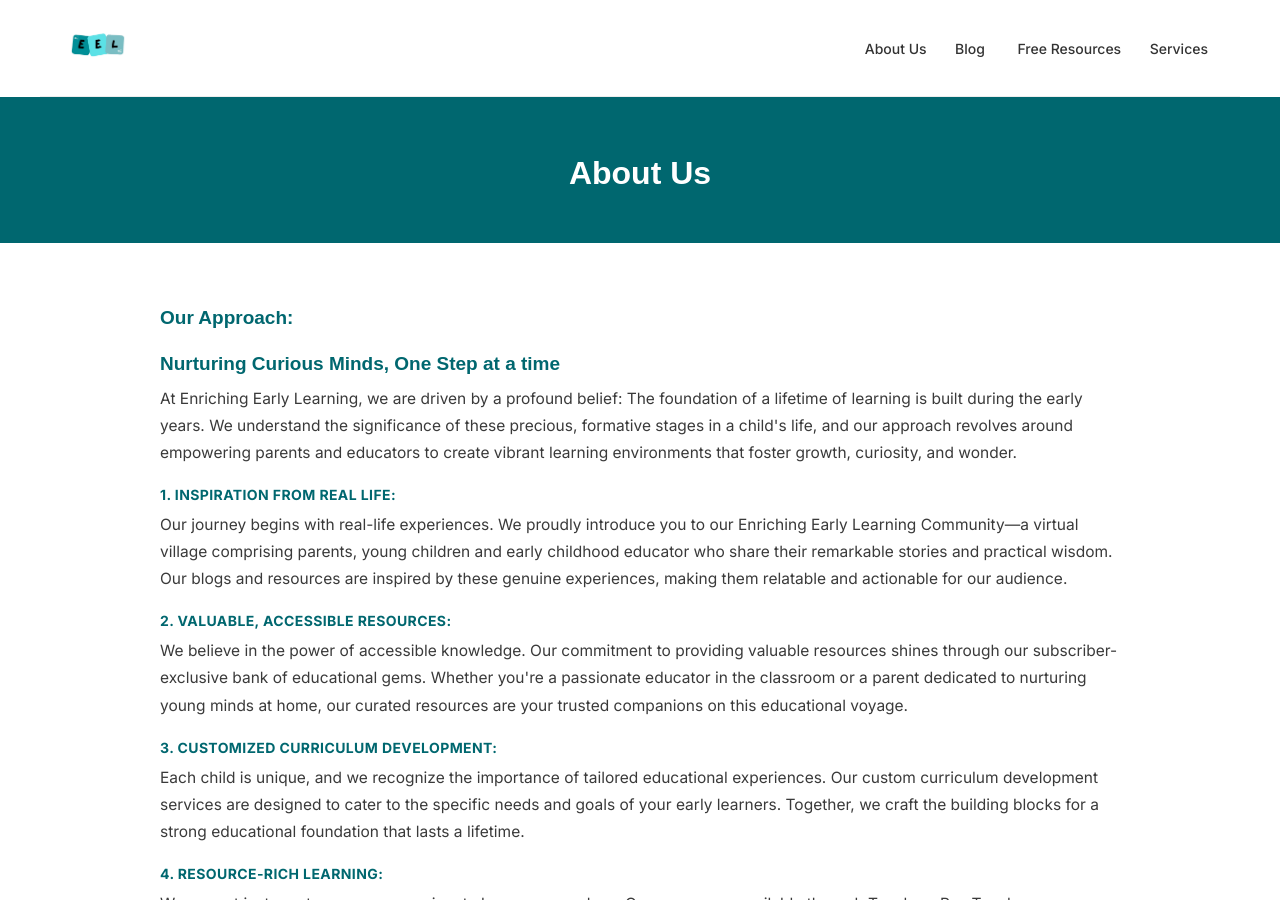
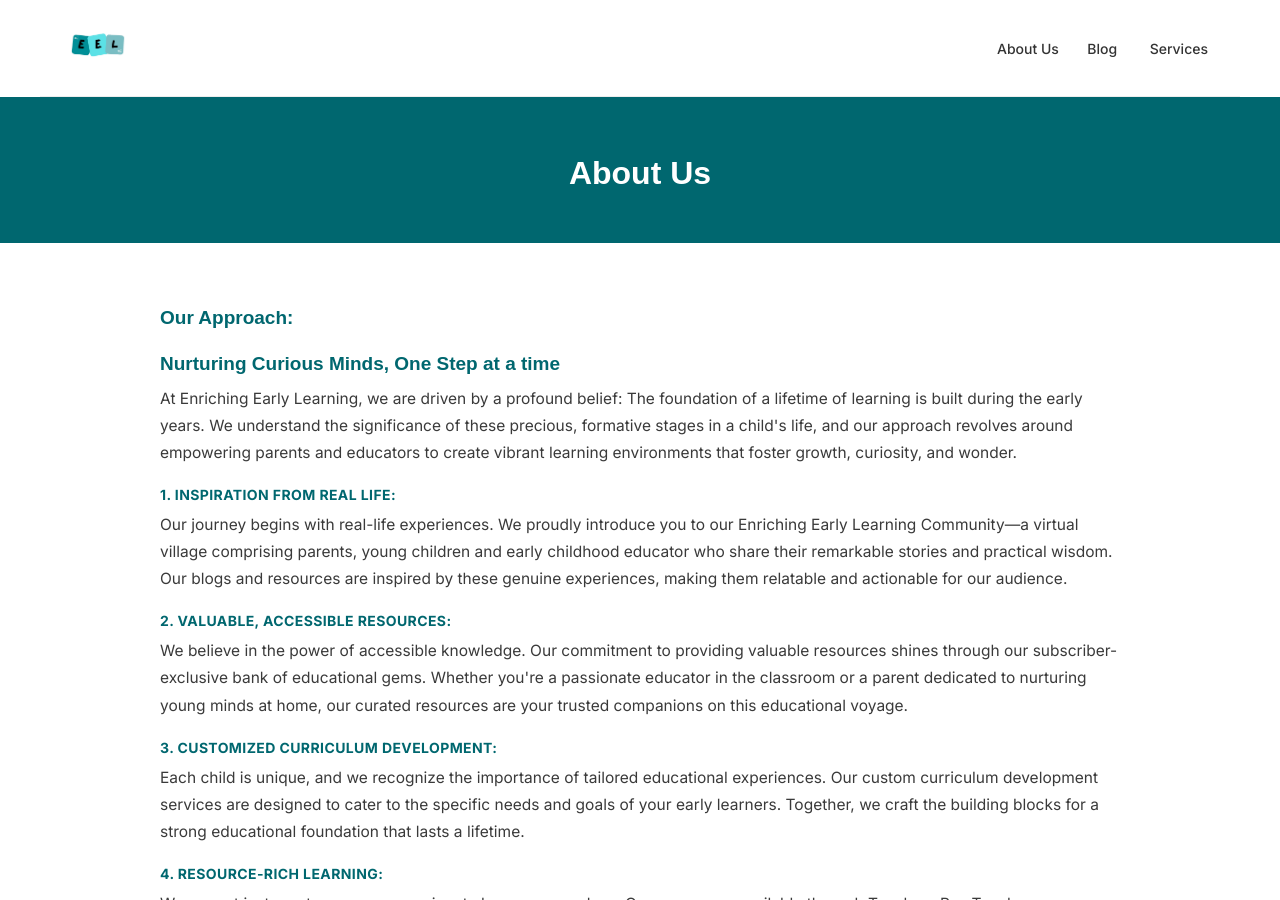
Before and after one commit to enrichingearlylearning/enriching-early-learning-site, a Jekyll site: the page built from about.html, in a window 1280 px wide and 900 px high. Built offline with Jekyll 4.4.1, drawn with Linux system fonts in a browser that asks for light colours; some web fonts are replaced.

Commit message:
Update about.html

```diff
--- a/about.html
+++ b/about.html
@@ -62,7 +62,6 @@ footer p{color:#CDE9EA;font-size:13px;margin-bottom:6px;}
         <a href="/tanya-and-tanmays-corner-a-fun-filled-exciting-parenting-journey/">Tanya and Tanmay's Corner</a>
       </div>
     </div>
-    <a href="/free-resource-room/">Free Resources</a>
     <div class="dropdown">
       <a href="/services/" class="dropdown-toggle">Services <i class="ti ti-chevron-down" style="font-size:13px;"></i></a>
       <div class="dropdown-menu">
```
